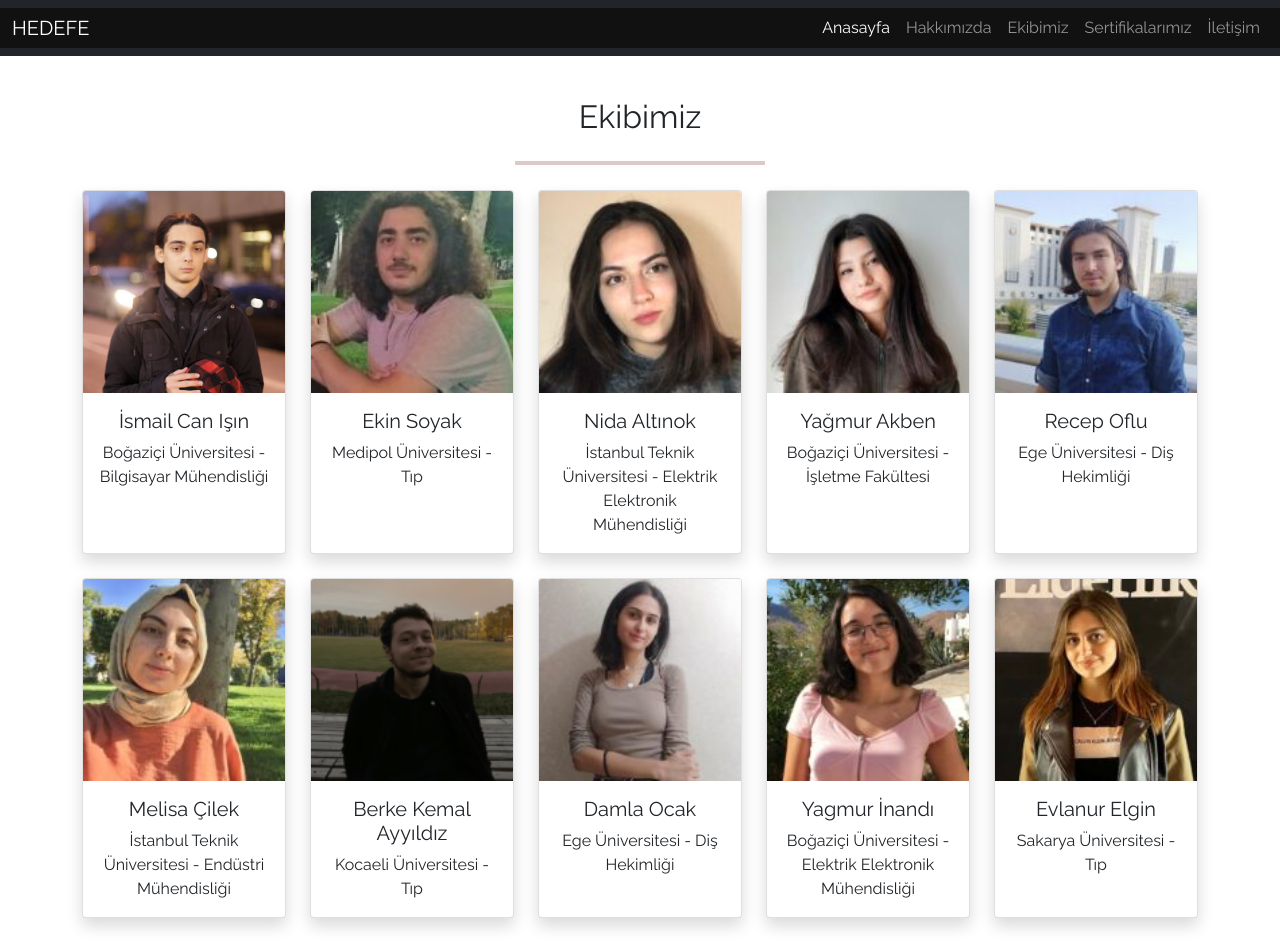
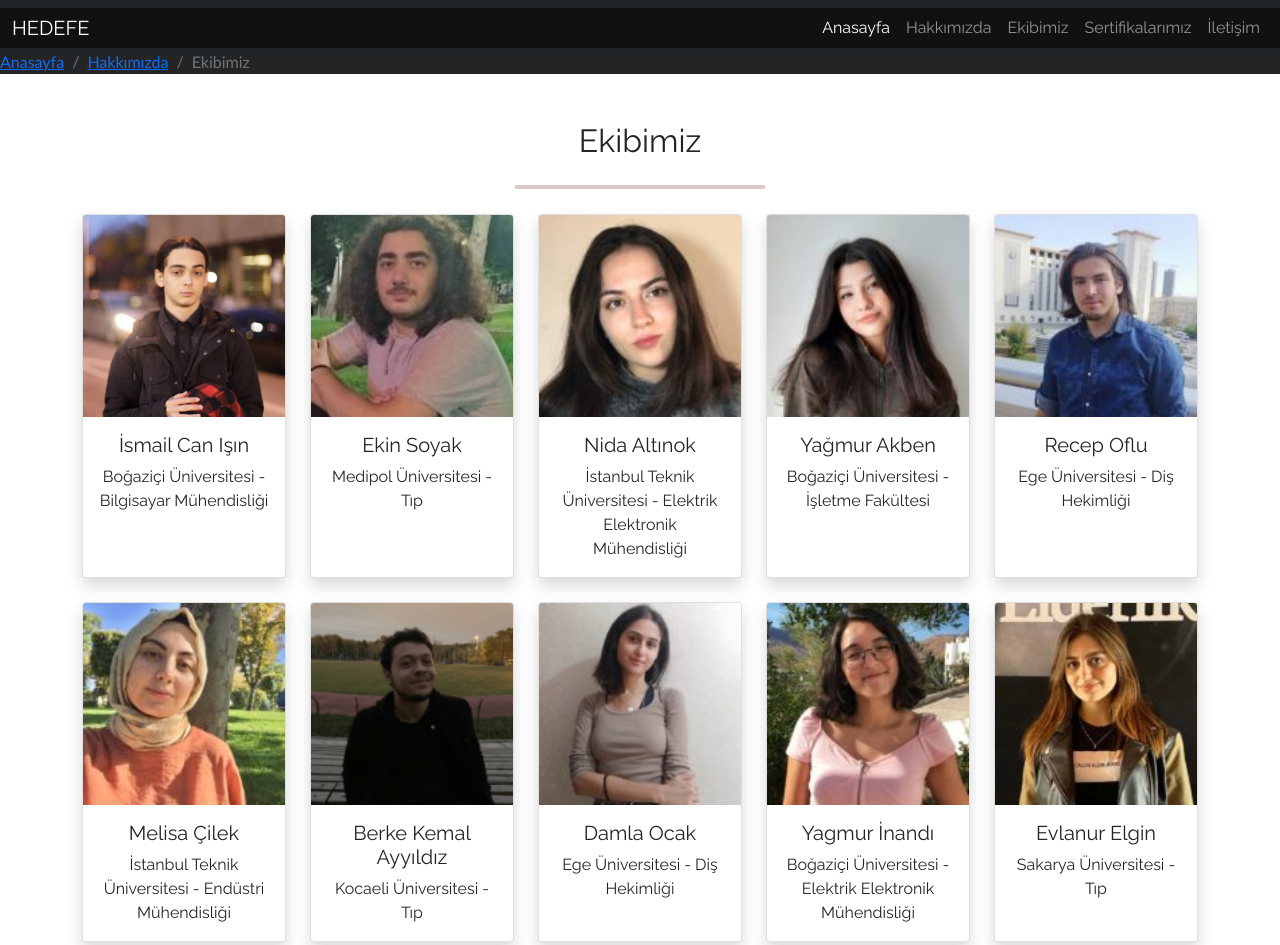
Before and after one commit to SauWebProgramming/websayfasi-Guvennn, a plain HTML site: page ekibimiz.html in a window 1280 px wide. Shown: the top 945 px of the page. Drawn offline with nearby package versions, Linux system fonts and the light colour scheme.

Commit message:
Update ekibimiz.html

```diff
--- a/ekibimiz.html
+++ b/ekibimiz.html
@@ -16,6 +16,18 @@
     <title>HEDEFE Ekibimiz</title>
   </head>
   <body>
+
+    <!--BREADCRUMBS START-->
+
+    <nav aria-label="breadcrumb">
+      <ol class="breadcrumb bc">
+        <li class="breadcrumb-item"><a href="index.html">Anasayfa</a></li>
+        <li class="breadcrumb-item"><a href="hakkımızda.html">Hakkımızda</a></li>
+        <li class="breadcrumb-item active" aria-current="page">Ekibimiz</li>
+      </ol>
+    </nav>
+
+    <!--BREADCRUMBS FİNİSH-->
 
     <!-- MENÜ START-->
 
@@ -37,7 +49,7 @@
                 <a class="nav-link" href="ekibimiz.html">Ekibimiz</a>
               </li>
               <li class="nav-item">
-                <a class="nav-link" href="galeri.html">Sertifikalarımız</a>
+                <a class="nav-link" href="galery.html">Sertifikalarımız</a>
               </li>
               <li class="nav-item">
                 <a class="nav-link" href="iletisim.html">İletişim</a>
```
